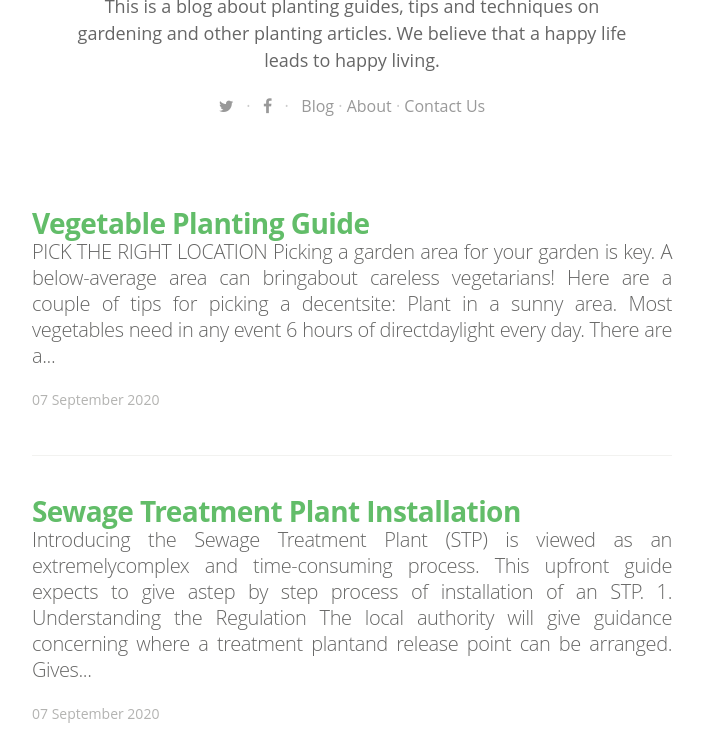
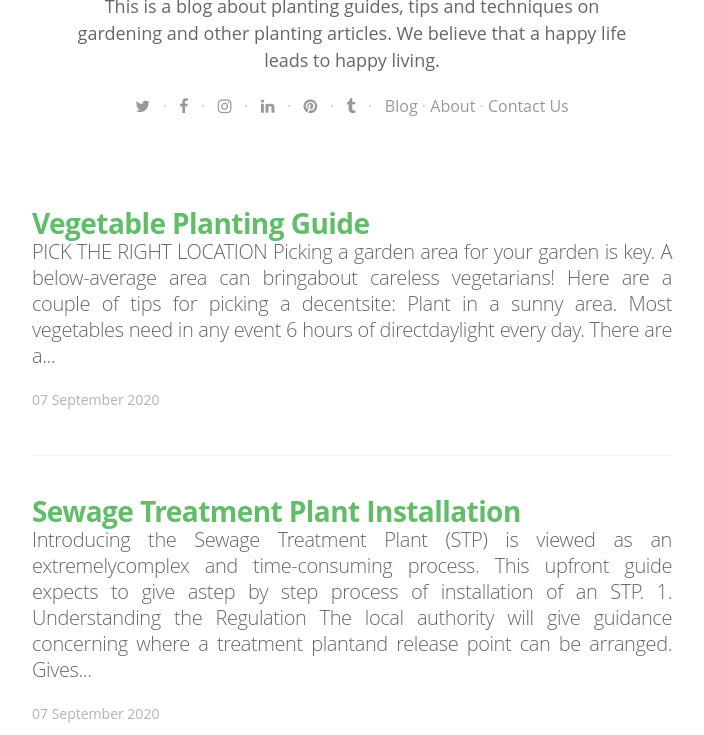
Before and after one commit to cleverberry/plantinguide, a Jekyll site: the page built from index.html, in a window 1280 px wide and 900 px high, scrolled down 434 px, cut to the strip 165-900 px from the top of the window. Shown: the whole strip, without its empty margins (288-992 px from the left). Built offline with Jekyll 4.4.1, drawn with Linux system fonts in a browser that asks for light colours; nearby versions of some CDN libraries; some web fonts are replaced; the list of posts is cut into pages by our own code.

Commit message:
Add social icons

```diff
--- a/_config.yml
+++ b/_config.yml
@@ -35,18 +35,23 @@ google_analytics: UA-176636207-3
 
 # social icons and sharing options
 social:
-  - icon:	twitter
-    url:	https://twitter.com/cleverberry_
-    desc: Follow me on twitter
-    # share_url: https://twitter.com/cleverberry_
-    # share_title: ?text=
-    # share_link: "&amp;url="
+  - icon: twitter
+    url: https://twitter.com/cleverberry_
 
-  - icon:	facebook
-    url:	https://www.facebook.com/beberryclever
-#    desc: Connect with me facebook
-#    share_url: https://www.facebook.com/sharer.php
-#    share_title: ?t=
-#    share_link: "&amp;u="
+
+  - icon: facebook
+    url: https://www.facebook.com/beberryclever
+
+  - icon: instagram
+    url: http://instagram.com/cleverberry_
+
+  - icon: linkedin
+    url: https://www.linkedin.com/in/clever-berry-745a9a1b3/
+
+  - icon: pinterest
+    url: https://www.pinterest.ph/jl7139/
+
+  - icon: tumblr
+    url: https://cleverberry.tumblr.com/
 
 permalink: :title/
```
